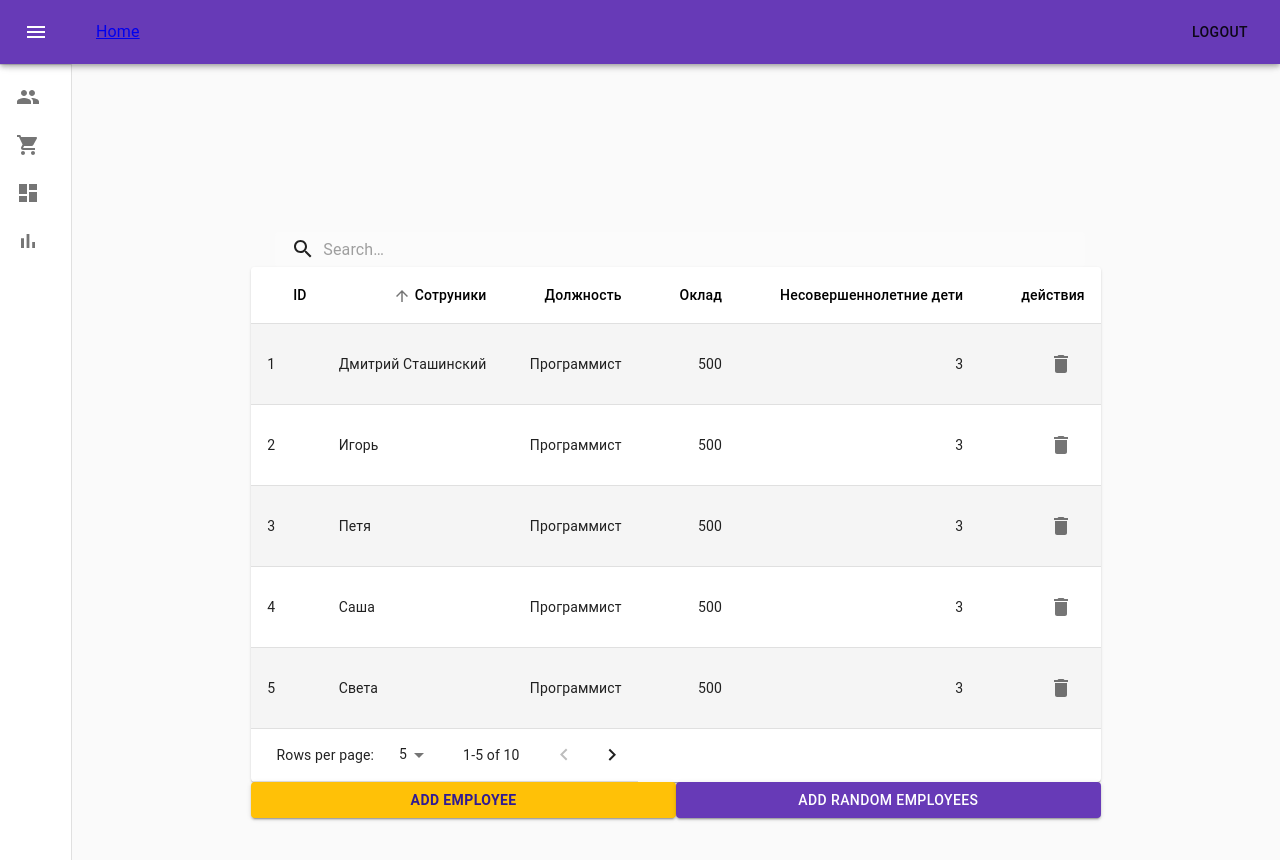
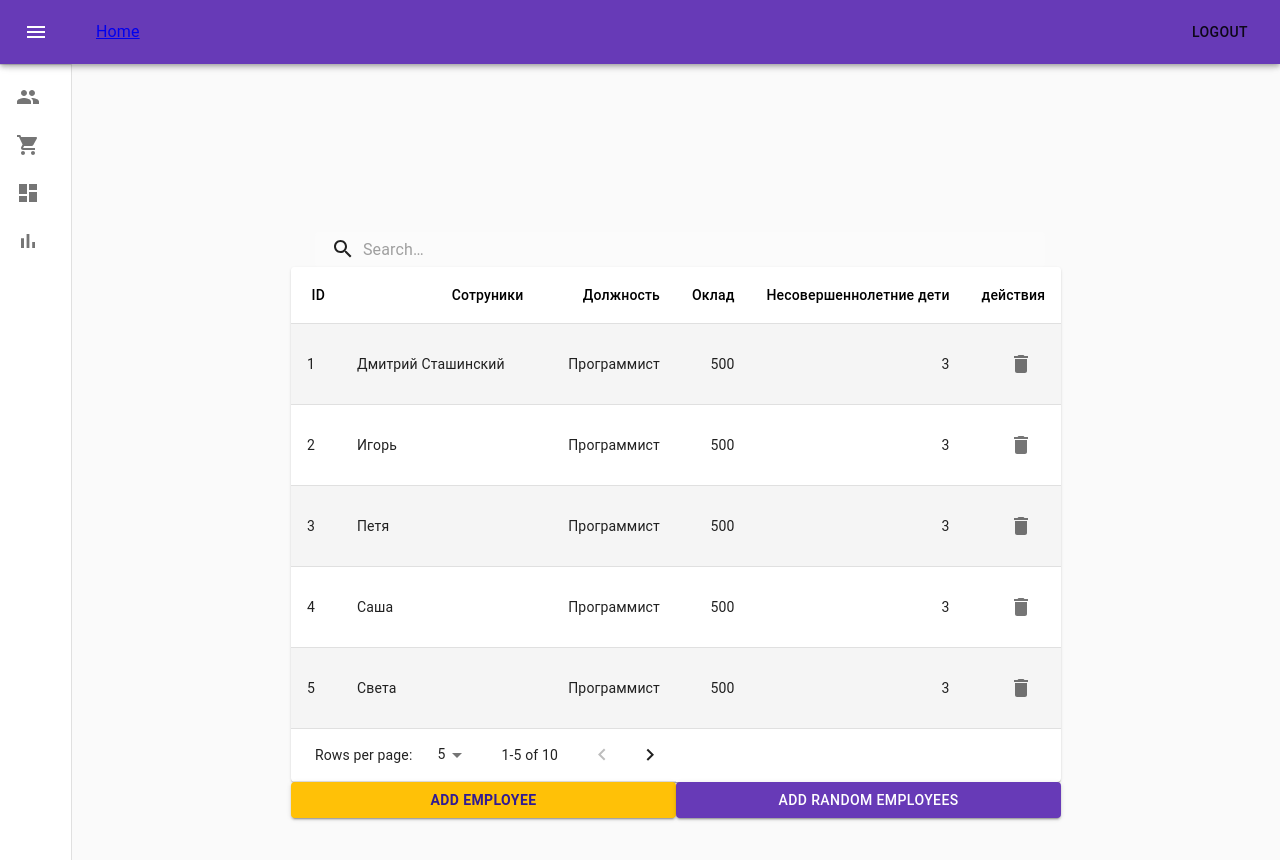
Before and after one commit to NadiaKaputkina/salary-calculation, a React (Create React App) app: page /employees in a window 1280 px wide. Shown: the top 860 px of the page. Built offline with nearby package versions, Linux system fonts and the light colour scheme; data requests are answered from the project's data file.

Commit message:
added sort and arrow directions for different kind of sort

```diff
--- a/src/EmployeeList/EmployeeContainer.tsx
+++ b/src/EmployeeList/EmployeeContainer.tsx
@@ -16,19 +16,31 @@ import TableActionButtons from "./ui/TableActionButtons";
 import BasicSearchField from "./ui/BasicSearchField";
 import { makeStyles } from "@material-ui/core";
 import { prepareUrl, queryParamsType } from "../helpers/urlHelpers";
-import { HeaderCellIds, Order } from "./ui/SortTableCell";
+import { HeaderCellIdsType, OrderType } from "./ui/SortTableCell";
 
-function prepareDefaultQueryParams(): queryParamsType {
+const defaultQueryParams: queryParamsType = {
+    q: '',
+    page: 1,
+    limit: 5,
+    sort: null,
+    order: null
+}
+
+function prepareStartQueryParams(): queryParamsType {
 
     const query = new URLSearchParams(useLocation().search);
 
+    // return Object.keys(defaultQueryParams).reduce((obj: keyof defaultQueryParams, key) => {
+    //         obj[key] = query.get(key) === null ? defaultQueryParams[key] : parseInt(query.get(key) as string)
+    //     return obj
+    // }, {})
 
     return {
-        q: query.get("q") || '',
-        page: typeof query.get("page") === null ? parseInt(query.get("page") as string) : 1,
-        limit: typeof query.get("limit") === null ? parseInt(query.get("page") as string) : 5,
-        sort: typeof query.get("sort") === null ? query.get("sort") as string : 'asc',
-        order: typeof query.get("order") === null ? query.get("order") as string : 'name',
+        q: query.get("q") || defaultQueryParams.q,
+        page: query.get("page") === null ? defaultQueryParams.page : parseInt(query.get("page") as string),
+        limit: query.get("limit") === null ? defaultQueryParams.limit : parseInt(query.get("page") as string),
+        sort: query.get("sort") === null ? defaultQueryParams.sort : query.get("sort") as string,
+        order: query.get("order") === null ? defaultQueryParams.order : query.get("order") as string,
     }
 }
 
@@ -41,12 +53,12 @@ const useStyles = makeStyles((theme) => ({
 
 const EmployeeContainer = () => {
 
-    let defaultQueryParams: queryParamsType = prepareDefaultQueryParams();
+    let startQueryParams: queryParamsType = prepareStartQueryParams();
 
     const dispatch = useDispatch()
     const employees = useSelector(employeesSelector)
     const [isWorkerModal, setIsAddWorkerModal] = useState(false)
-    const [queryParams, setQueryParams] = useState<queryParamsType>(defaultQueryParams)
+    const [queryParams, setQueryParams] = useState<queryParamsType>(startQueryParams)
     const [employee, setEmployee] = useState({
         name: '',
         duty: '',
@@ -58,22 +70,27 @@ const EmployeeContainer = () => {
     const history = useHistory()
     const classes = useStyles();
 
+    const handleRequestSort = useCallback((name: HeaderCellIdsType, order: OrderType) => {
+        return (e: React.MouseEvent<unknown>): any => {
+            let currentQueryParams = {...queryParams}
 
-    const handleRequestSort = useCallback((event: React.MouseEvent<unknown>, name: HeaderCellIds) => {
-        const isSameCell = queryParams.order === name
-        let currentQueryParams = {...queryParams}
+            switch (order) {
+                case null:
+                    currentQueryParams.order = 'asc'
+                    currentQueryParams.sort = name
+                    break;
+                case 'asc':
+                    currentQueryParams.order = 'desc'
+                    currentQueryParams.sort = name
+                    break;
+                case 'desc':
+                    currentQueryParams.order = null
+                    currentQueryParams.sort = null
+                    break;
+            }
 
-        if (isSameCell) {
-
-            const isAsc = queryParams.sort === 'asc'
-            currentQueryParams.sort = isAsc ? 'desc' : 'asc'
+            setQueryParams(currentQueryParams);
         }
-        if (!isSameCell) {
-
-            currentQueryParams.order = name
-        }
-
-        setQueryParams(currentQueryParams);
     }, [queryParams])
 
     const loadEmployee = useCallback(
@@ -87,7 +104,7 @@ const EmployeeContainer = () => {
 
         let newUrl = prepareUrl('/employees', queryParams, defaultQueryParams)
         history.push(newUrl)
-    }, [queryParams, defaultQueryParams])
+    }, [queryParams])
 
     useEffect(() => {
         loadEmployee()
--- a/src/EmployeeList/ui/EmployeeTable.tsx
+++ b/src/EmployeeList/ui/EmployeeTable.tsx
@@ -78,43 +78,37 @@ const EmployeeTable = (props: any) => {
                             <SortTableCell
                                 label='ID'
                                 name='id'
-                                sort={queryParams.sort}
-                                orderBy={queryParams.order}
+                                queryParams={queryParams}
                                 handleRequestSort={handleRequestSort}
                             />
                             <SortTableCell
                                 label='Сотруники'
                                 name='name'
-                                sort={queryParams.sort}
-                                orderBy={queryParams.order}
+                                queryParams={queryParams}
                                 handleRequestSort={handleRequestSort}
                             />
                             <SortTableCell
                                 label='Должность'
                                 name='duty'
-                                sort={queryParams.sort}
-                                orderBy={queryParams.order}
+                                queryParams={queryParams}
                                 handleRequestSort={handleRequestSort}
                             />
                             <SortTableCell
                                 label='Оклад'
                                 name='salary'
-                                sort={queryParams.sort}
-                                orderBy={queryParams.order}
+                                queryParams={queryParams}
                                 handleRequestSort={handleRequestSort}
                             />
                             <SortTableCell
                                 label='Несовершеннолетние дети'
                                 name='kids'
-                                sort={queryParams.sort}
-                                orderBy={queryParams.order}
+                                queryParams={queryParams}
                                 handleRequestSort={handleRequestSort}
                             />
                             <SortTableCell
                                 label='действия'
                                 name={6}
-                                sort={queryParams.sort}
-                                orderBy={queryParams.order}
+                                queryParams={queryParams}
                                 handleRequestSort={handleRequestSort}
                             />
                         </TableRow>
--- a/src/EmployeeList/ui/SortTableCell.tsx
+++ b/src/EmployeeList/ui/SortTableCell.tsx
@@ -9,9 +9,9 @@ import { TableCell, TableSortLabel, withStyles } from "@material-ui/core";
 //     id: number
 // }
 
-export type HeaderCellIds = 'name' | 'duty' | 'salary' | 'kids' | 'id'
+export type HeaderCellIdsType = 'name' | 'duty' | 'salary' | 'kids' | 'id'
 
-export type Order = 'asc' | 'desc';
+export type OrderType = 'asc' | 'desc' | null;
 
 const StyledTableCell = withStyles((theme) => ({
     head: {
@@ -25,19 +25,29 @@ const StyledTableCell = withStyles((theme) => ({
 
 const SortTableCell = (props: any) => {
 
-    const {sort, orderBy, handleRequestSort, name, label} = props;
+    const {
+        queryParams: {sort, order},
+        handleRequestSort,
+        name,
+        label
+    } = props;
 
-    const createSortHandler = (name: HeaderCellIds) => (event: React.MouseEvent<unknown>) => {
-        handleRequestSort(event, name);
-    }
+    // const createSortHandler = (name: HeaderCellIdsType, order: OrderType) => (event: React.MouseEvent<unknown>) => {
+    //     handleRequestSort(event, name, order);
+    // }
 
     return (
-        <StyledTableCell align="right">
-            <TableSortLabel
-                active={orderBy === name}
-                direction={orderBy === name ? sort : 'asc'}
-                onClick={createSortHandler(name)}
-            />
+        <StyledTableCell
+            align="right"
+            onClick={handleRequestSort(name, order)}
+        >
+            {
+                sort !== null &&
+                (<TableSortLabel
+                    active={sort === name}
+                    direction={sort === name ? order : 'asc'}
+                />)
+            }
             {label}
         </StyledTableCell>
     )
--- a/src/helpers/urlHelpers.ts
+++ b/src/helpers/urlHelpers.ts
@@ -40,7 +40,7 @@ export const prepareApiUrl = (baseUrl: string, queryParams: queryParamsType): st
             }
         })
     newUrl += '?' + newSearchParams.toString()
-    // console.log('newUrl', newUrl);
+    console.log('newUrl', newUrl);
 
     return newUrl
 }
```
